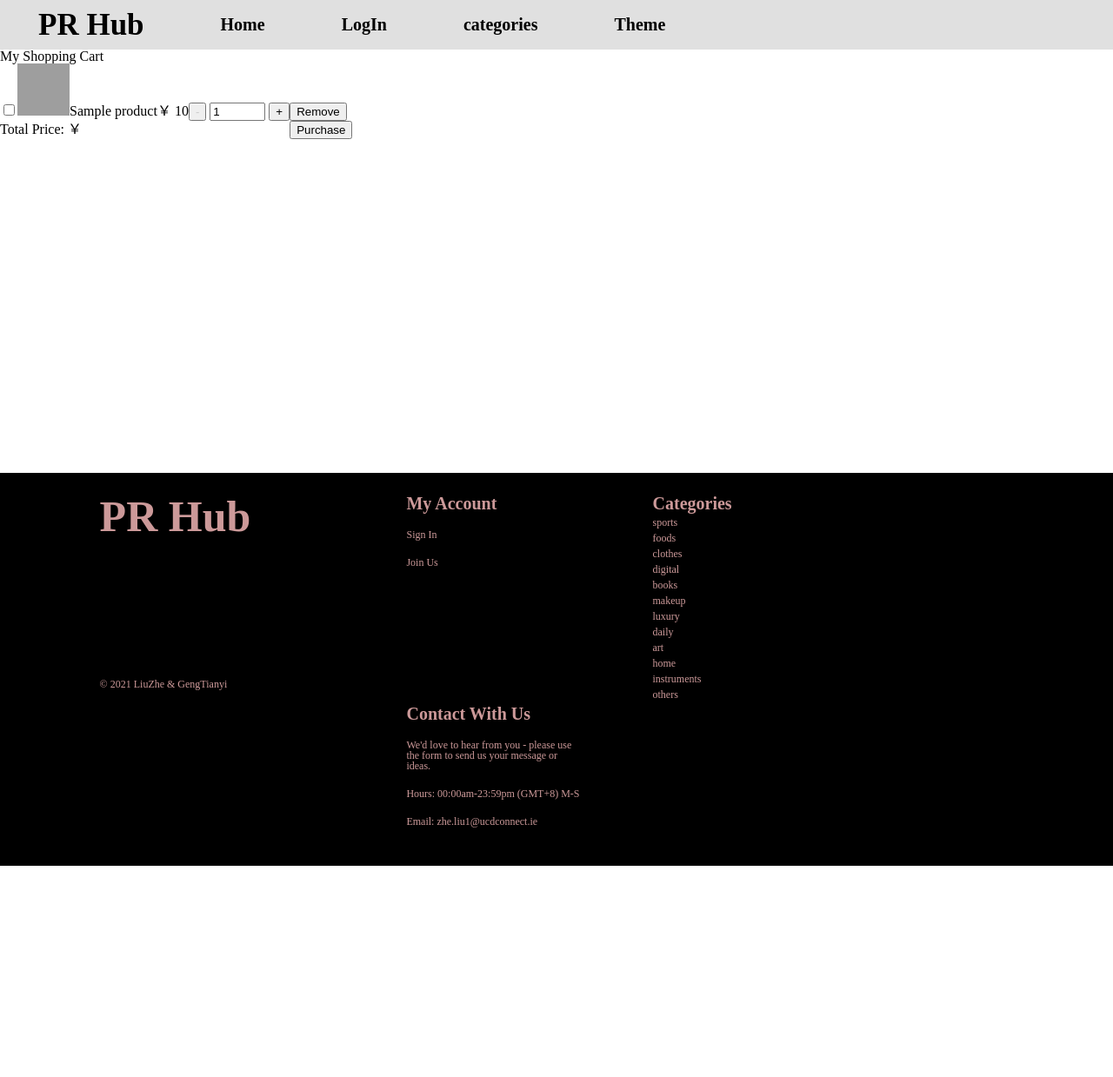
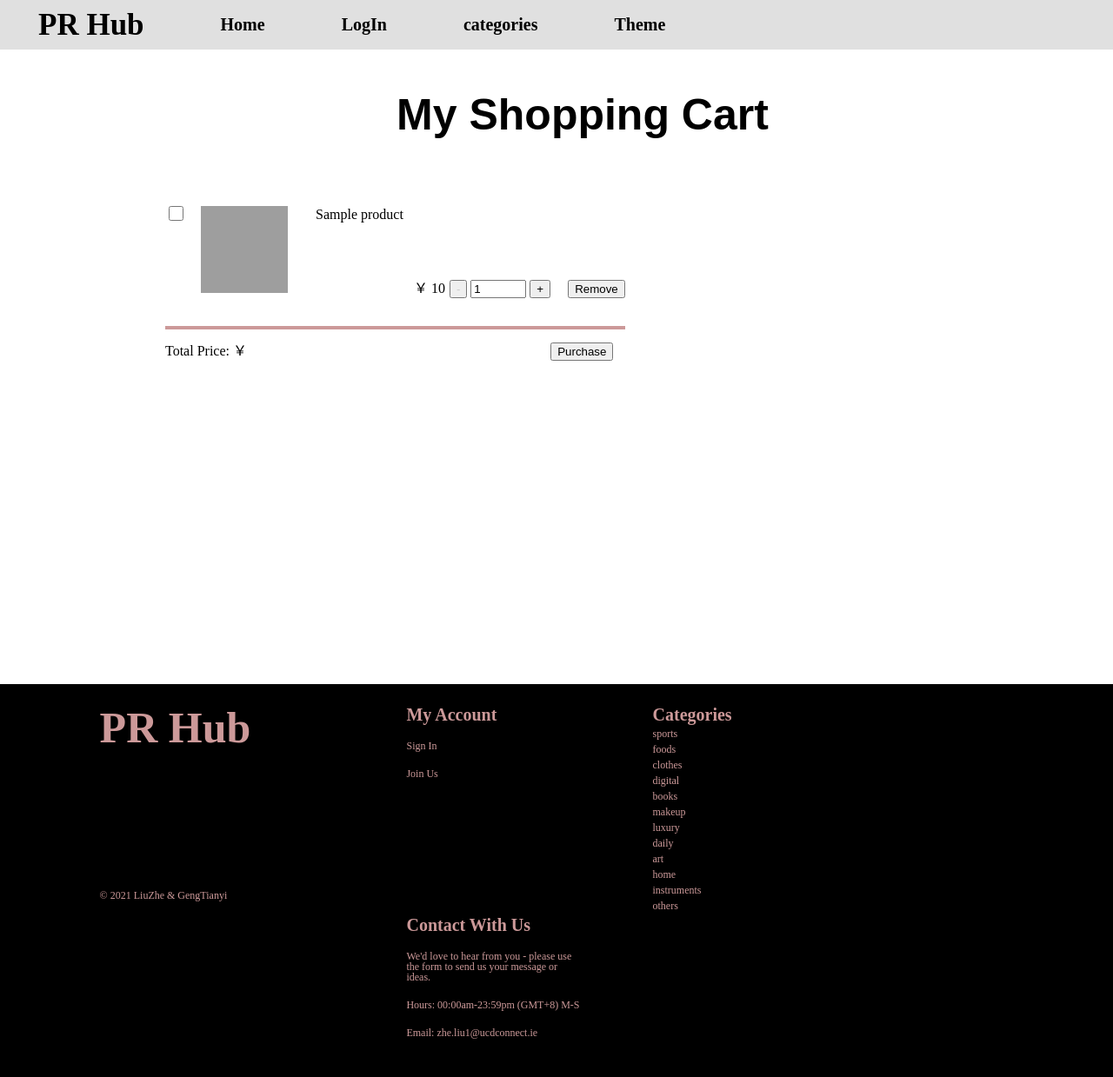
Before and after one commit to Luca-0104/ProductRankingWebsite, a Flask app: template app/templates/main/my_cart.html in a window 1280 px wide; the page is wider, and only the part inside the window is pictured. Shown: that part at 87% size. Before the commit the page ends 996 px from the top of that part, so only its background shows below. Run offline with Flask 2, Linux system fonts and the light colour scheme; tables that the repository leaves empty hold one stand-in row (values such as "Sample post"); the template is opened without the code that fills it: values that come from a table or form of the project are taken from there, most other values are stand-ins (such as "Sample title", 1, 10 or a date in 2020); some libraries are stand-ins or nearby versions; grey boxes are pictures that could not be loaded.

Commit message:
cart frontend

```diff
--- a/app/static/css/main/index_style.css
+++ b/app/static/css/main/index_style.css
@@ -10,7 +10,9 @@
 /* the block-content inherited from the base */
 /* the whole content in the page between the navbar and the footer */
 .block-content{
-    width: 100%;
+  padding-bottom: 50px;
+    padding-top: 1px;
+
     /*background-color: white;*/
 }
 
--- a/app/static/css/main/my_cart.css
+++ b/app/static/css/main/my_cart.css
@@ -1,21 +1,103 @@
+/* the whole content in the page between the navbar and the footer */
+.block-content {
+    padding-bottom: 400px;
+    padding-top: 50px;
+    padding-left: 60px;
+}
+
+/*the shopping cart title*/
+#shopping-cart-title {
+    font-size: 50px;
+    font-family: "Lucida Bright", sans-serif;
+    font-weight: 700;
+    margin-bottom: 30px;
+    text-align: center;
+}
+
+/*the position of the table*/
+.cart-table{
+    position: relative;
+    /*the relative position use to change table's position*/
+    left: 130px;
+    top: 40px;
+}
+
+/*the border */
+.product-row {
+
+    /*border: 4px solid #CC9999;*/
+    border-top: 0;
+    border-right: 0;
+    border-bottom: 4px solid #CC9999;
+    border-left: 0;
+    padding: 40px;
+    margin-bottom: 20px;
+    width: 1700px;
+    height: 150px;
+    /*display: flex;*/
+    /*flex-direction: row;*/
+}
+
+/*the position of the checkbox */
+.product-check {
+    vertical-align: top;
+}
+
+/*the position of the checkbox */
+.checkbox {
+    margin-top: 10px;
+    margin-right: 20px;
+    height: 17px;
+    width: 17px;
+}
 
 /* the image of each products  */
-.product-row .product-img img{
-    height: 60px;
-    width: 60px;
+.product-row .product-img img {
+    height: 100px;
+    width: 100px;
+    margin-top: 10px;
+    margin-right: 20px;
     background-size: cover;
 }
 
+/*the name of the product*/
+.product-name {
+    vertical-align: top;
+    padding: 12px;
+}
+
+/*the price of the price*/
+.product-price{
+    padding-right: 5px;
+}
+
+
+
 /* this class should be assigned to the decrease button by js, when the number is 1 */
-.btn-disabled{
+.btn-disabled {
     color: #ccc;
     cursor: not-allowed;
     pointer-events: none;
 }
 
+/*the remove button in table */
+.product-remove button{
+    margin-left: 20px;
+}
+
+/* the total price and the purchase button */
+.purchase-row {
+    height: 50px;
+    vertical-align: top;
+    padding-top: 20px;
+}
+
+.purchase {
+    padding-top: 15px;
+}
 
 
 /* keep the footer at the bottom */
-.footer{
-    margin-top: 30%;
-}
+/*.footer {*/
+/*    margin-top: 0;*/
+/*}*/
--- a/app/templates/main/my_cart.html
+++ b/app/templates/main/my_cart.html
@@ -14,23 +14,24 @@
 {% block content %}
     <div class="block-content">
 
-        <h1>My Shopping Cart</h1>
+        <h1 id="shopping-cart-title">My Shopping Cart</h1>
 
         {#                a form contains a cart table and a purchase button #}
         {#        <form id="cart-form" method="POST" action="">#}
         {# a table of items in the cart#}
-            <table>
+        <table class="cart-table">
             {#        loop through all the cart relations in of this user (all the items in the cart)#}
             {% for cart_relation in cart_relation_list %}
                 <tr class="product-row">
                     {#  a checkbox for select products to purcahse #}
                     <td class="product-check">
-                            <input type="checkbox"/>
+                        <input type="checkbox" class="checkbox"/>
                     </td>
 
                     {#  product picture#}
                     <td class="product-img">
-                            <img src="{{ url_for('static', filename=cart_relation.product.pictures.all()[0].address) }}">
+                        <img src="{{ url_for('static', filename=cart_relation.product.pictures.all()[0].address) }}"
+                             alt="product-picture">
                     </td>
 
                     {#  product name#}
@@ -64,14 +65,14 @@
 
 
             {#  the purchase module#}
-                <tr>
+            <tr class="purchase-row">
                 {#  total price #}
-                    <td colspan="5">
+                <td colspan="5" class="purchase">
                     <span>Total Price: ￥</span> <span id="total-price"></span>
                 </td>
 
                 {# purchase button #}
-                    <td>
+                <td class="purchase">
                     <button id="btn-purchase">Purchase</button>
                 </td>
             </tr>
```
Also changed, not shown: app/static/css/base_style_dark.css (+21 -0 lines), app/static/css/product/detail_style.css (+67 -2 lines), app/templates/product/detail.html (+8 -3 lines). Lines whose indentation alone changed are shown as unchanged.
